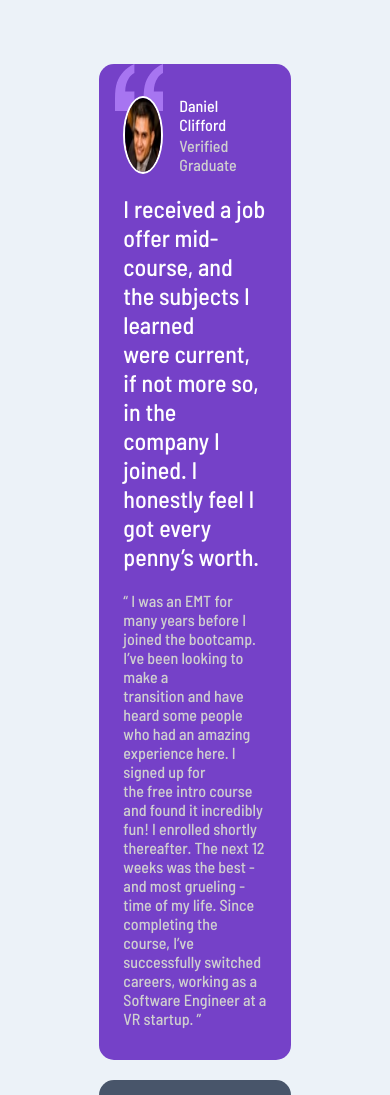
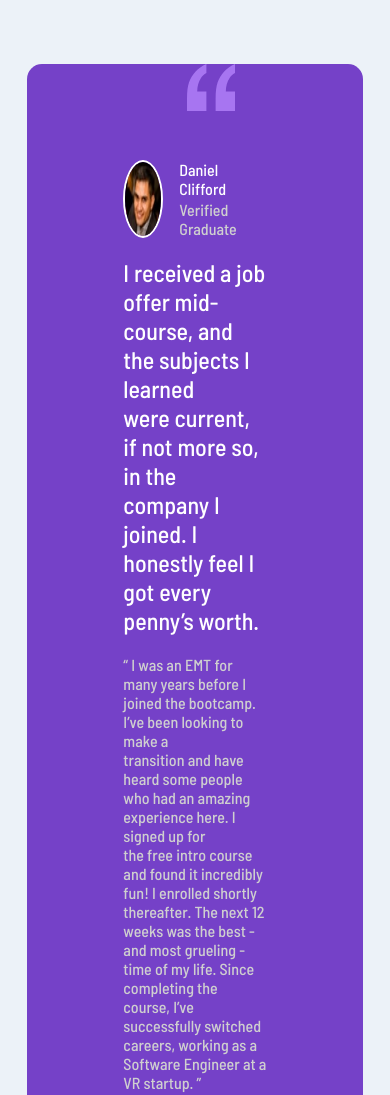
Before and after one commit to gokaydneizz/verceldeploy, a plain HTML site: page testimonials-grid-section-main/index.html in a window 390 px wide. Shown: the top 1095 px of the page. Drawn offline with Linux system fonts and the light colour scheme.

Commit message:
Add files via upload

```diff
--- a/testimonials-grid-section-main/style.css
+++ b/testimonials-grid-section-main/style.css
@@ -153,6 +153,10 @@ p {
     flex-direction: column;
   }
 
+  .grid-item {
+    padding: 6rem;
+  }
+
   .pattern {
     width: 6rem;
   }
```
